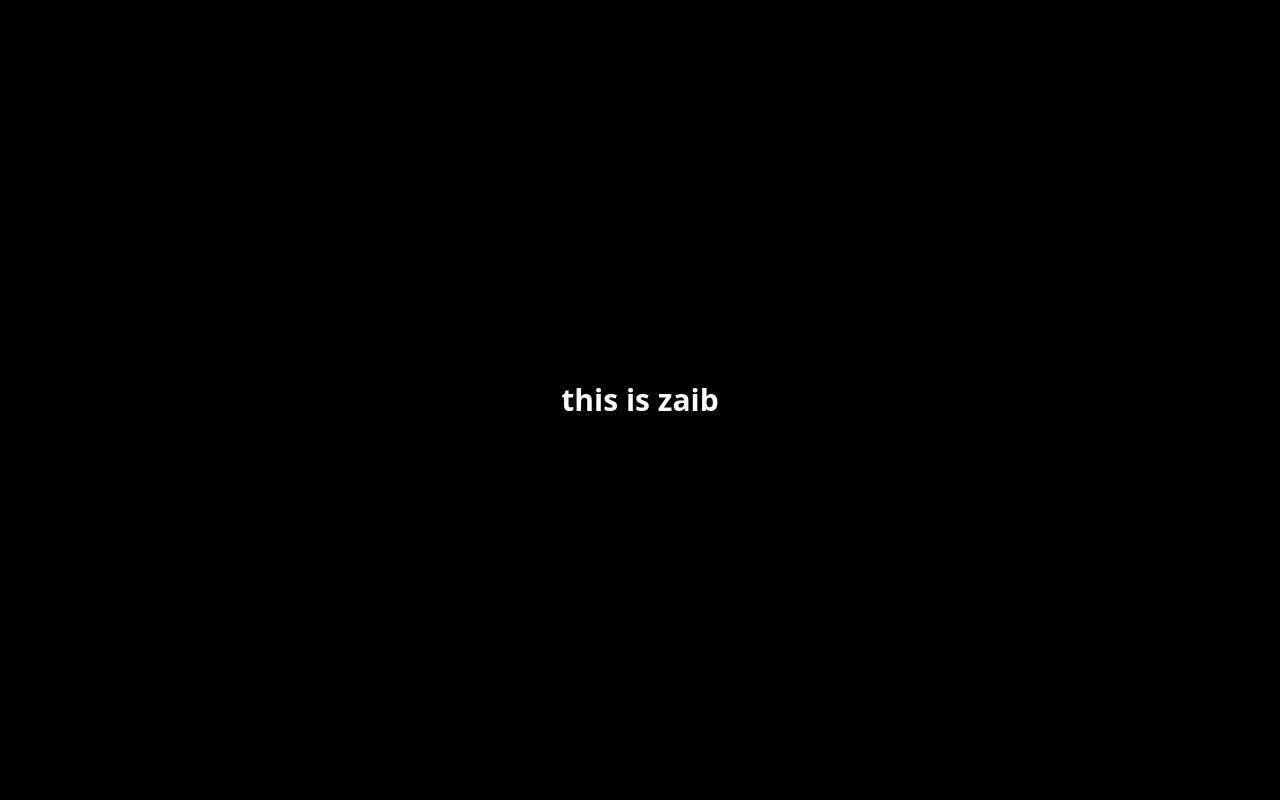
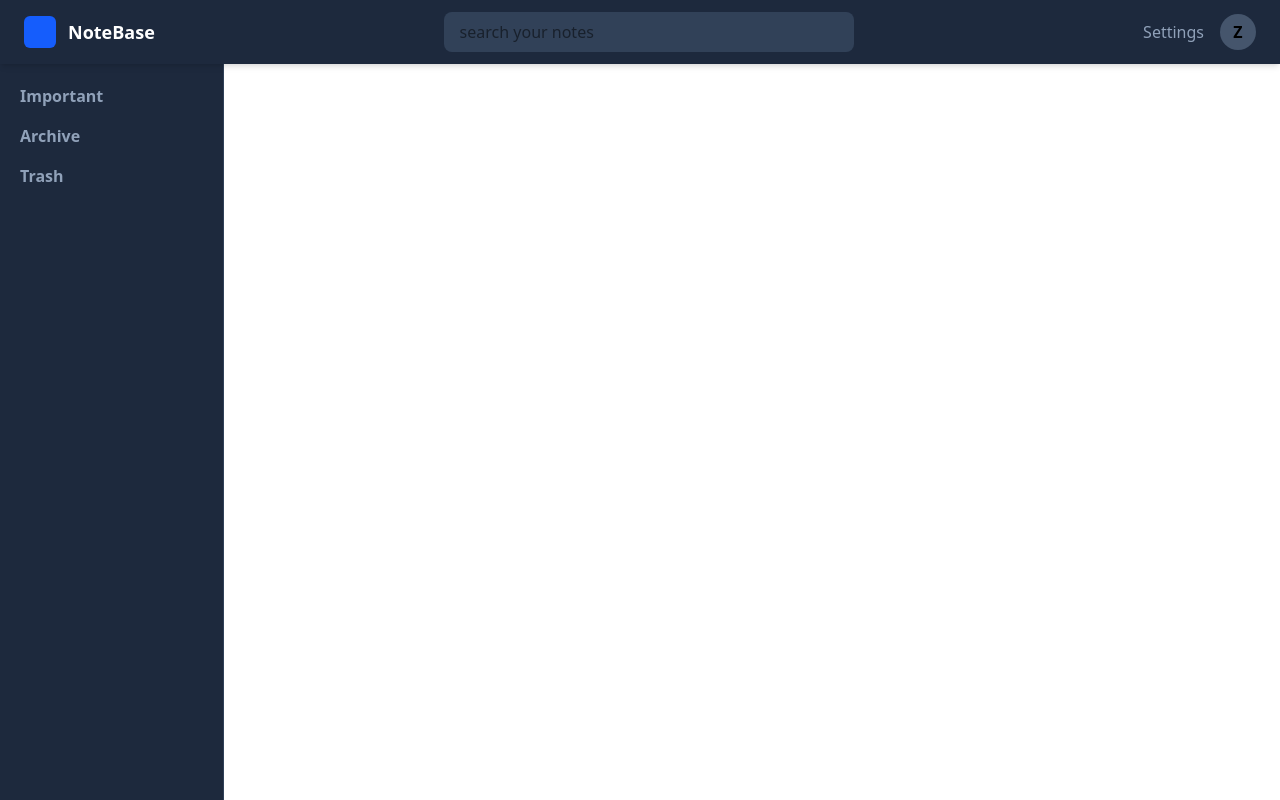
Before and after one commit to m0hammadzaib/NoteBase, a React (Vite) app: page / in a window 1280 px wide. Built offline with nearby package versions, Linux system fonts and the light colour scheme.

Commit message:
Navbar and Sidebar done

```diff
--- a/src/App.jsx
+++ b/src/App.jsx
@@ -1,10 +1,15 @@
 import React from 'react'
+import Navbar from './components/Navbar'
+import Sidebar from './components/Sidebar'
 
 const App = () => {
   return (
-    <div className='bg-black flex  h-screen w-screen justify-center items-center text-3xl font-extrabold text-white '>
-      this is zaib
+    <>
+    <div>
+     <Navbar/>
+     <Sidebar/>
     </div>
+    </>
   )
 }
 
--- a/src/components/Navbar.jsx
+++ b/src/components/Navbar.jsx
@@ -2,7 +2,21 @@ import React from 'react'
 
 const Navbar = () => {
   return (
-    <div>
+    <div className='h-16 bg-slate-800 fixed w-full top-0 z-50 shadow-md flex items-center justify-between px-6'>
+     <div className='flex items-center gap-3'>
+       <div className="w-8 h-8 bg-blue-600 rounded-md" />
+       <h1 className='text-lg font-semibold text-white'>NoteBase</h1>
+     </div>
+     <input className='w-1/3 bg-slate-700 px-4 rounded-lg outline-none focus:ring-1 focus:ring-blue-500 h-10' type="text"  placeholder='search your notes'/>
+     <div className="flex items-center gap-4">
+  <button className="text-slate-400 hover:text-white transition">
+    Settings
+  </button>
+
+  <div className="w-9 h-9 bg-slate-600 rounded-full flex items-center justify-center font-semibold">
+    Z
+  </div>
+</div>
 
     </div>
   )
--- /dev/null
+++ b/src/components/Sidebar.jsx
@@ -0,0 +1,15 @@
+import React from 'react'
+
+const Sidebar = () => {
+  return (
+    <div className='w-56 bg-slate-800 h-screen fixed top-16 left-0 border-r border-slate-700 p-5'>
+      <div className='mb-6 font-semibold text-white'>
+         <div className='mb-4 text-slate-400 hover:text-white cursor-pointer'>Important</div>
+         <div className='mb-4 text-slate-400 hover:text-white cursor-pointer'>Archive</div>
+         <div className='text-slate-400 hover:text-white cursor-pointer'>Trash</div>
+      </div>
+    </div>
+  )
+}
+
+export default Sidebar
```
